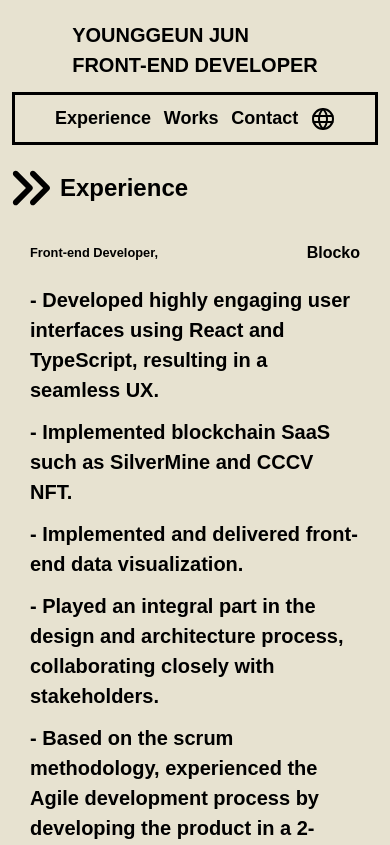
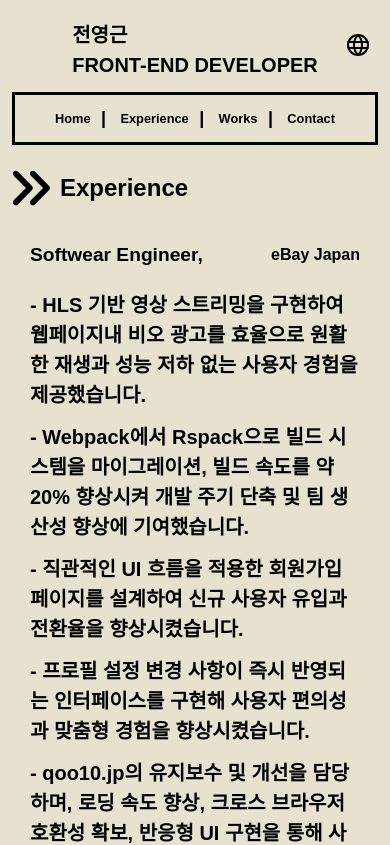
Before and after one commit to jayjunn/personal-app, a Next.js app: page /experience in a window 390 px wide. Shown: the top 845 px of the page. Built offline with nearby package versions, Linux system fonts and the light colour scheme.

Commit message:
feat: 컨텐츠 업데이트

```diff
--- a/data.js
+++ b/data.js
@@ -1,6 +1,6 @@
 const profileData = {
   en: {
-    headLine: 'I BUILD SOMETHING THAT DISPLAYS ON DIGITAL SCREENS.',
+    headLine: 'I make digital screens do cool stuff.',
     about: `I'm a Creative Software Developer who enjoys interactive design, creative coding and full-stack web development.`,
     skills:
       ' REACT, TYPESCRIPT, JAVASCRIPT, NEXT.JS, REACT QUERY, SCSS, NODE.JS, VUE.JS, GIT, GRAPH QL, REACT NATIVE, MONGO DB, A/B TEST, FIGAMA, HTML, CSS',
@@ -95,6 +95,26 @@ const workData = [
 
 const experienceData = [
   {
+    role: 'Softwear Engineer',
+    company: 'eBay Japan',
+    description: {
+      en: [
+        'Implemented efficient HLS video ad integrations, ensuring smooth playback and minimal performance impact.',
+        'Migrated the build system from Webpack to Rspack, resulting in a 20% improvement in build speed, leading to faster development cycles and increased team productivity',
+        'Crafted a seamless user onboarding experience with intuitive UI flows and responsive design to boost engagement and retention.',
+        'Developed user profile configuration interfaces, enabling real-time updates and a personalized user experience..',
+        'Maintained and enhanced front-end components of the website, focusing on performance, cross-browser compatibility, and responsive design.',
+      ],
+      kr: [
+        'HLS 기반 영상 스트리밍을 구현하여 웹페이지내 비오 광고를 효율으로 원활한 재생과 성능 저하 없는 사용자 경험을 제공했습니다.',
+        'Webpack에서 Rspack으로 빌드 시스템을 마이그레이션, 빌드 속도를 약 20% 향상시켜 개발 주기 단축 및 팀 생산성 향상에 기여했습니다.',
+        '직관적인 UI 흐름을 적용한 회원가입 페이지를 설계하여 신규 사용자 유입과 전환율을 향상시켰습니다.',
+        '프로필 설정 변경 사항이 즉시 반영되는 인터페이스를 구현해 사용자 편의성과 맞춤형 경험을 향상시켰습니다.',
+        'qoo10.jp의 유지보수 및 개선을 담당하며, 로딩 속도 향상, 크로스 브라우저 호환성 확보, 반응형 UI 구현을 통해 사용자 경험을 최적화했습니다',
+      ],
+    },
+  },
+  {
     role: 'Front-end Developer',
     company: 'Blocko',
     description: {
--- a/package.json
+++ b/package.json
@@ -17,6 +17,7 @@
     "@sanity/vision": "^3.51.0",
     "firebase": "^10.5.2",
     "framer-motion": "^10.12.16",
+    "jotai": "^2.12.3",
     "next": "^14.2.5",
     "nodemailer": "^6.9.14",
     "react": "^18.2.0",
--- a/src/app/layout.tsx
+++ b/src/app/layout.tsx
@@ -15,10 +15,9 @@ export default function RootLayout({ children }: { children: React.ReactNode })
     <html lang="en">
       <body>
         <main className={styles.contents}>
-          <Header />
           <UserContextProvider>
-
-              {children}
+            <Header />
+            {children}
           </UserContextProvider>
         </main>
       </body>
--- a/src/app/styles/Experience.module.css
+++ b/src/app/styles/Experience.module.css
@@ -28,7 +28,7 @@
 
 .role {
   margin-right: 10px;
-  font-size: 0.8rem;
+  font-size: 1.2rem;
 }
 
 .descriptions {
@@ -36,6 +36,7 @@
   flex-direction: column;
   font-size: 20px;
   gap: 12px;
+  width: 100%;
 }
 
 @media screen and (max-width: 1250px) {
--- a/src/app/styles/Header.module.css
+++ b/src/app/styles/Header.module.css
@@ -100,6 +100,34 @@
   border: 3px solid black;
 }
 
+.divider {
+  display: none;
+}
+
+.nav__list {
+  display: flex;
+  justify-content: center;
+  align-items: center;
+  display: flex;
+  align-items: center;
+  gap: 8px;
+}
+
+@media screen and (max-width: 430px) {
+  .language {
+    position: absolute;
+    top: 33px;
+    right: 20px;
+  }
+  .ul a {
+    font-size: 0.8rem;
+  }
+  .select {
+    left: -150%;
+    top: 40px;
+  }
+}
+
 @media screen and (max-width: 1023px) {
   /* 모바일 */
   .header {
@@ -109,6 +137,11 @@
 
   .find__me {
     display: none;
+  }
+
+  .divider {
+    display: block;
+    margin-right: 4px;
   }
 
   .socials {
--- a/src/app/styles/Profile.module.css
+++ b/src/app/styles/Profile.module.css
@@ -21,6 +21,7 @@
 
 .about__headLine {
   padding: 30px;
+  text-transform: uppercase;
 }
 
 .about__container {
@@ -49,6 +50,7 @@
   font-size: 24px;
   font-weight: lighter;
   padding: 30px;
+  text-transform: uppercase;
 }
 
 .right__row {
--- a/src/components/Header.tsx
+++ b/src/components/Header.tsx
@@ -8,7 +8,6 @@ import { useUserContext } from '../context/userContext';
 import { profileData } from '../../data';
 import Image from 'next/image';
 import Link from 'next/link';
-import { faL } from '@fortawesome/free-solid-svg-icons';
 
 const Header = () => {
   const [selectOn, setSelectOn] = useState(false);
@@ -27,6 +26,8 @@ const Header = () => {
     setSelectOn(false);
   };
 
+  const navList = ['Home', 'Experience', 'Works', 'Contact'];
+
   return (
     <header>
       <section>
@@ -39,16 +40,21 @@ const Header = () => {
       </section>
       <nav>
         <ul className={styles.ul}>
-          <Link href={`/experience`} onClick={() => setSelectOn(false)}>
-            Experience
-          </Link>
-          <Link href={`/works`} onClick={() => setSelectOn(false)}>
-            Works
-          </Link>
-          <Link href={`/contact`} onClick={() => setSelectOn(false)}>
-            Contact
-          </Link>
-          <li className={styles.language}>
+          {navList.map((label, index) => (
+            <React.Fragment key={`group-${label}`}>
+              <li className={styles.nav__list} key={`nav-${label}`}>
+                <Link href={`/${label.toLowerCase()}`} onClick={() => setSelectOn(false)}>
+                  {label}
+                </Link>
+              </li>
+              {index + 1 !== navList.length && (
+                <li key={`divider-${label}`} className={styles.nav__list}>
+                  <span className={styles.divider}>|</span>
+                </li>
+              )}
+            </React.Fragment>
+          ))}
+          <li className={styles.language} key={`button`}>
             <button className={styles.language__icon} onClick={handleLanguageButton}>
               <Image src={Language} className="w-[24px] md:w-[40px] lg:w-[50px]" alt="language" width="30" height="30" />
             </button>
--- a/src/components/Profile.tsx
+++ b/src/components/Profile.tsx
@@ -10,8 +10,6 @@ import useSWR from 'swr';
 
 const Profile = () => {
   const { data, isLoading, error } = useSWR(`/api/hello`);
-
-  console.log(data);
 
   const handleScrollDown = () => {
     document.getElementById('experiences')?.scrollIntoView({ behavior: 'smooth', block: 'start' });
--- a/src/components/Work.tsx
+++ b/src/components/Work.tsx
@@ -22,7 +22,7 @@ const Work = (props: Work) => {
       </div>
       <a href={link} target="_blank" rel="noreferrer" className={styles.image__link}>
         <button className={styles.project__img__container}>
-          <Image src={img} alt="project__image" className={styles.project__image} layout="fill" />
+          <Image src={img} alt="project__image" className={styles.project__image} width={200} height={200} />
         </button>
       </a>
       <div className={styles.project__details}>
--- a/src/context/userContext.tsx
+++ b/src/context/userContext.tsx
@@ -1,45 +1,33 @@
 'use client';
 
-import { createContext, useContext, useState, ReactElement, ReactNode, useEffect } from 'react';
-import { json } from 'stream/consumers';
-
-interface IUserContextProvider {
-  children: ReactElement | ReactElement[] | ReactNode | ReactNode[];
-}
+import { createContext, useContext, useState, useEffect, useMemo, ReactNode } from 'react';
 
 type LanguageContextState = { language: string };
 
-const languageDefaultValue = {
-  user: { language: 'ENGLISH' },
-  setUser: (user: LanguageContextState) => {},
-  isEnglish: true,
+type UserContextType = {
+  user: LanguageContextState;
+  setUser: (user: LanguageContextState) => void;
+  isEnglish: boolean;
 };
 
-const userContext = createContext(languageDefaultValue);
+const UserContext = createContext<UserContextType>({
+  user: { language: 'ENGLISH' }, // fallback for outside-provider calls
+  setUser: () => {},
+  isEnglish: true,
+});
 
-export function UserContextProvider({ children }: IUserContextProvider) {
-  const [user, setUser] = useState(languageDefaultValue.user);
-  const isEnglish = user?.language === 'ENGLISH';
+export const UserContextProvider = ({ children }: { children: ReactNode }) => {
+  const [user, setUserState] = useState<LanguageContextState>({ language: 'KOREAN' });
 
-  useEffect(() => {
-    const localUser = localStorage.getItem('user');
-    if (localUser) {
-      setUser(JSON.parse(localUser));
-    }
-  }, []);
+  const setUser = (user: LanguageContextState) => {
+    setUserState(user);
+  };
 
-  return (
-    <userContext.Provider
-      value={{
-        user,
-        setUser,
-        isEnglish,
-      }}>
-      {children}
-    </userContext.Provider>
-  );
-}
+  const isEnglish = user.language === 'ENGLISH';
 
-export function useUserContext() {
-  return useContext(userContext);
-}
+  const contextValue = useMemo(() => ({ user, setUser, isEnglish }), [user, isEnglish]);
+
+  return <UserContext.Provider value={contextValue}>{children}</UserContext.Provider>;
+};
+
+export const useUserContext = () => useContext(UserContext);
```
Also changed, not shown: 1 other file (tests, documents, lock files or other folders).
